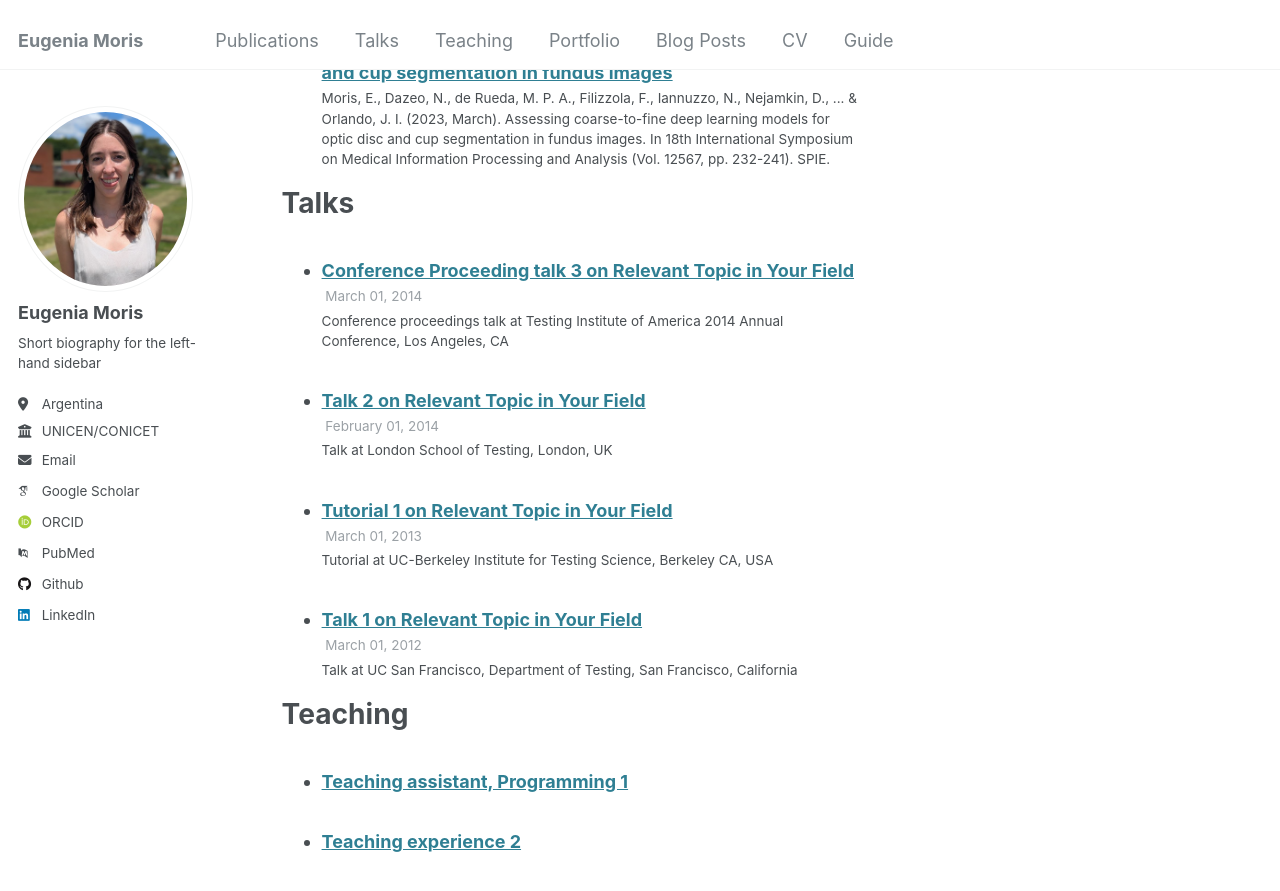
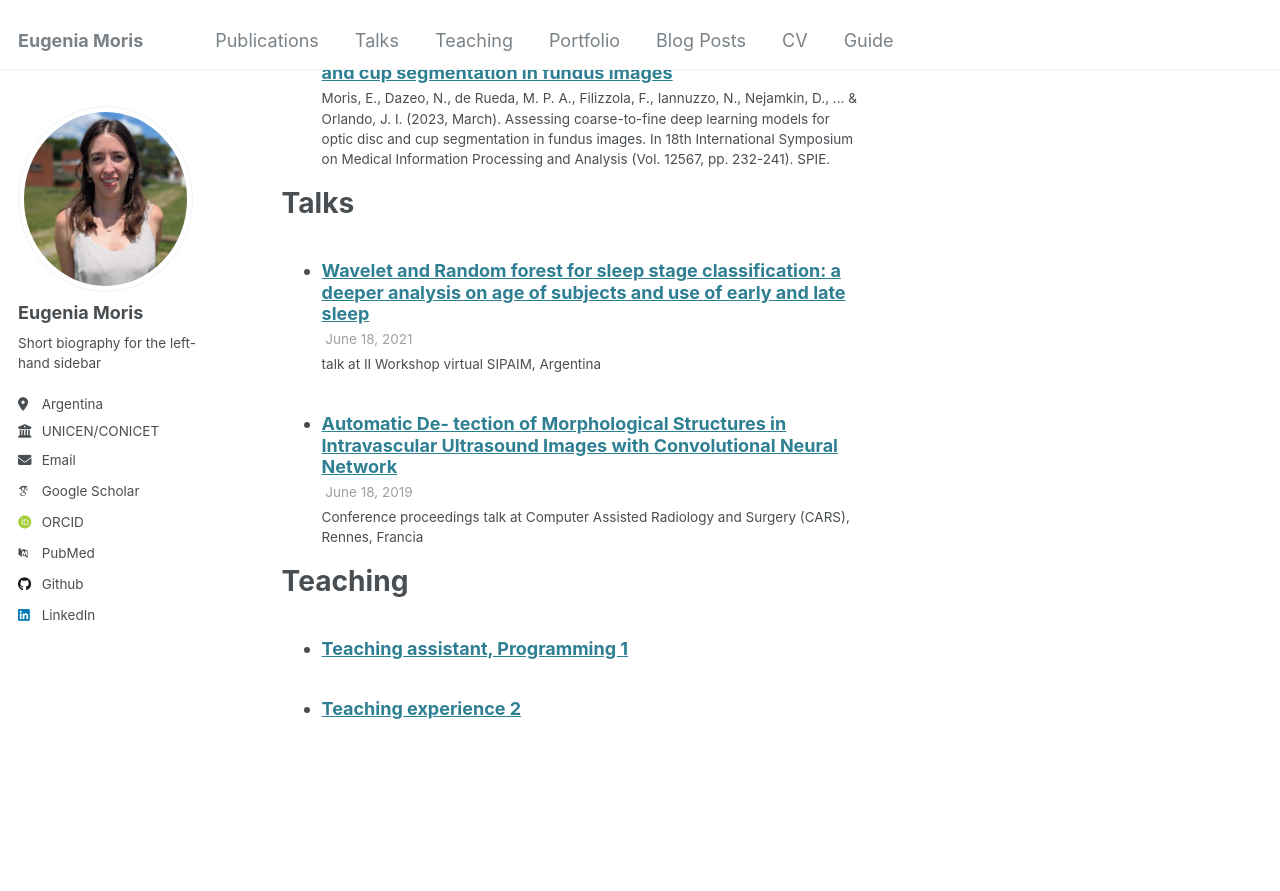
Before and after one commit to eugeniaMoris-PhD/eugeniaMoris-PhD.github.io, a Jekyll site: the page built from _pages/cv.md, in a window 1280 px wide and 900 px high, scrolled down 1363 px. Shown: the top 891 px of the window. Built offline with Jekyll 4.4.1, drawn with Linux system fonts in a browser that asks for light colours; some web fonts are replaced.

Commit message:
update talks

```diff
--- a/_talks/2012-03-01-talk-1.md
+++ /dev/null
@@ -1,11 +0,0 @@
----
-title: "Talk 1 on Relevant Topic in Your Field"
-collection: talks
-type: "Talk"
-permalink: /talks/2012-03-01-talk-1
-venue: "UC San Francisco, Department of Testing"
-date: 2012-03-01
-location: "San Francisco, California"
----
-
-This is a description of your talk, which is a markdown file that can be all markdown-ified like any other post. Yay markdown!
--- a/_talks/2013-03-01-tutorial-1.md
+++ /dev/null
@@ -1,13 +0,0 @@
----
-title: "Tutorial 1 on Relevant Topic in Your Field"
-collection: talks
-type: "Tutorial"
-permalink: /talks/2013-03-01-tutorial-1
-venue: "UC-Berkeley Institute for Testing Science"
-date: 2013-03-01
-location: "Berkeley CA, USA"
----
-
-[More information here](http://exampleurl.com)
-
-This is a description of your tutorial, note the different field in type. This is a markdown files that can be all markdown-ified like any other post. Yay markdown!
--- a/_talks/2014-02-01-talk-2.md
+++ /dev/null
@@ -1,13 +0,0 @@
----
-title: "Talk 2 on Relevant Topic in Your Field"
-collection: talks
-type: "Talk"
-permalink: /talks/2014-02-01-talk-2
-venue: "London School of Testing"
-date: 2014-02-01
-location: "London, UK"
----
-
-[More information here](http://example2.com)
-
-This is a description of your talk, which is a markdown files that can be all markdown-ified like any other post. Yay markdown!
--- a/_talks/2014-03-01-talk-3.md
+++ b/_talks/2014-03-01-talk-3.md
@@ -1,11 +1,13 @@
 ---
-title: "Conference Proceeding talk 3 on Relevant Topic in Your Field"
+title: "Automatic De-
+tection of Morphological Structures in Intravascular Ultrasound Images with
+Convolutional Neural Network"
 collection: talks
 type: "Conference proceedings talk"
 permalink: /talks/2014-03-01-talk-3
-venue: "Testing Institute of America 2014 Annual Conference"
-date: 2014-03-01
-location: "Los Angeles, CA"
+venue: " Computer Assisted Radiology and Surgery (CARS)"
+date: 2019-06-18
+location: "Rennes, Francia"
 ---
 
 This is a description of your conference proceedings talk, note the different field in type. You can put anything in this field.
--- /dev/null
+++ b/_talks/2021-SIPAIM.md
@@ -0,0 +1,11 @@
+---
+title: "Wavelet and Random forest for sleep stage classification: a deeper analysis on age of subjects and use of early and late sleep"
+collection: talks
+type: "talk"
+permalink: /talks/2021-SIPAIM
+venue: " II Workshop virtual SIPAIM"
+date: 2021-06-18
+location: "Argentina"
+---
+
+<!-- This is a description of your conference proceedings talk, note the different field in type. You can put anything in this field. -->
```
Also changed, not shown: _pages/cv.md (+1 -1 lines).
